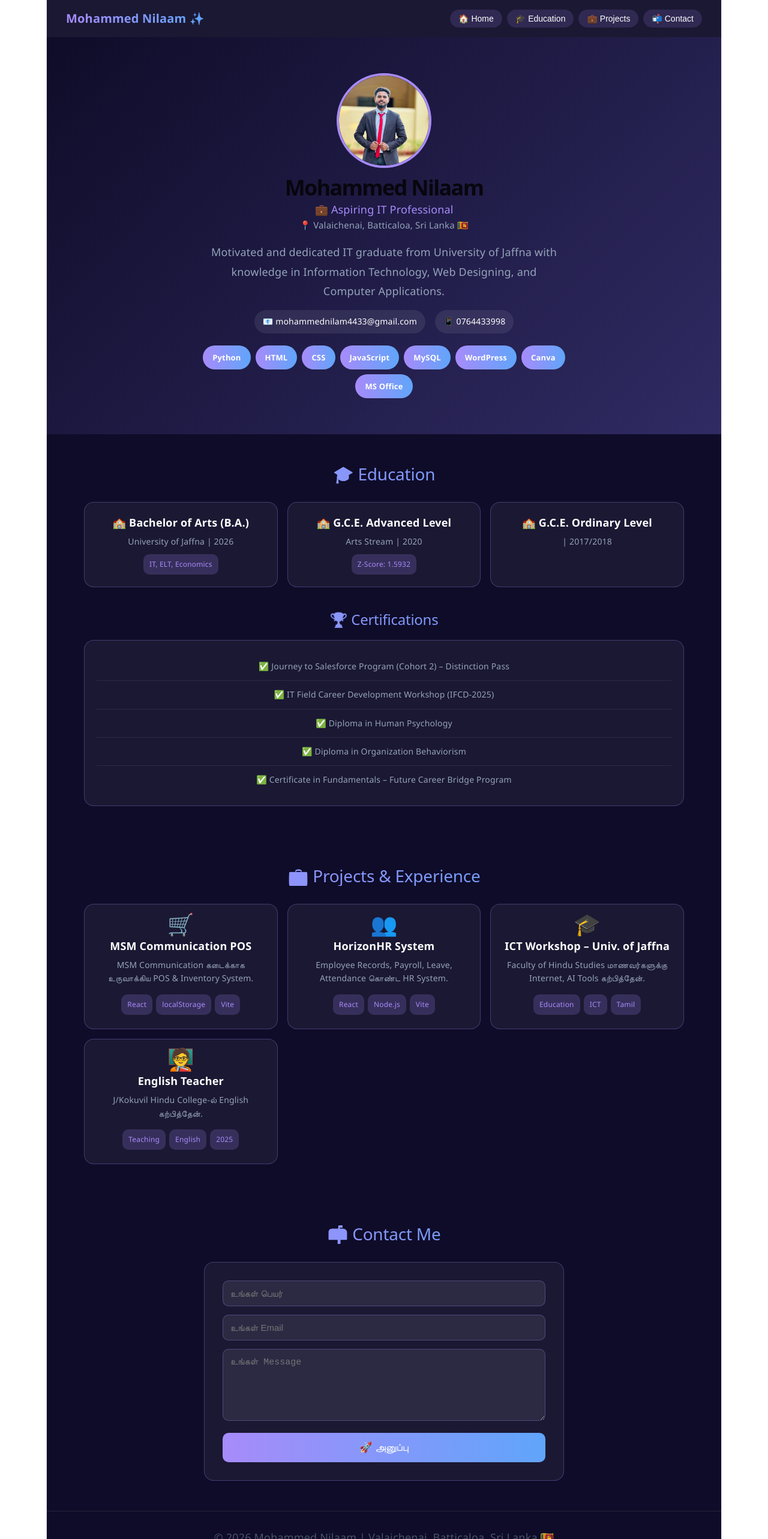
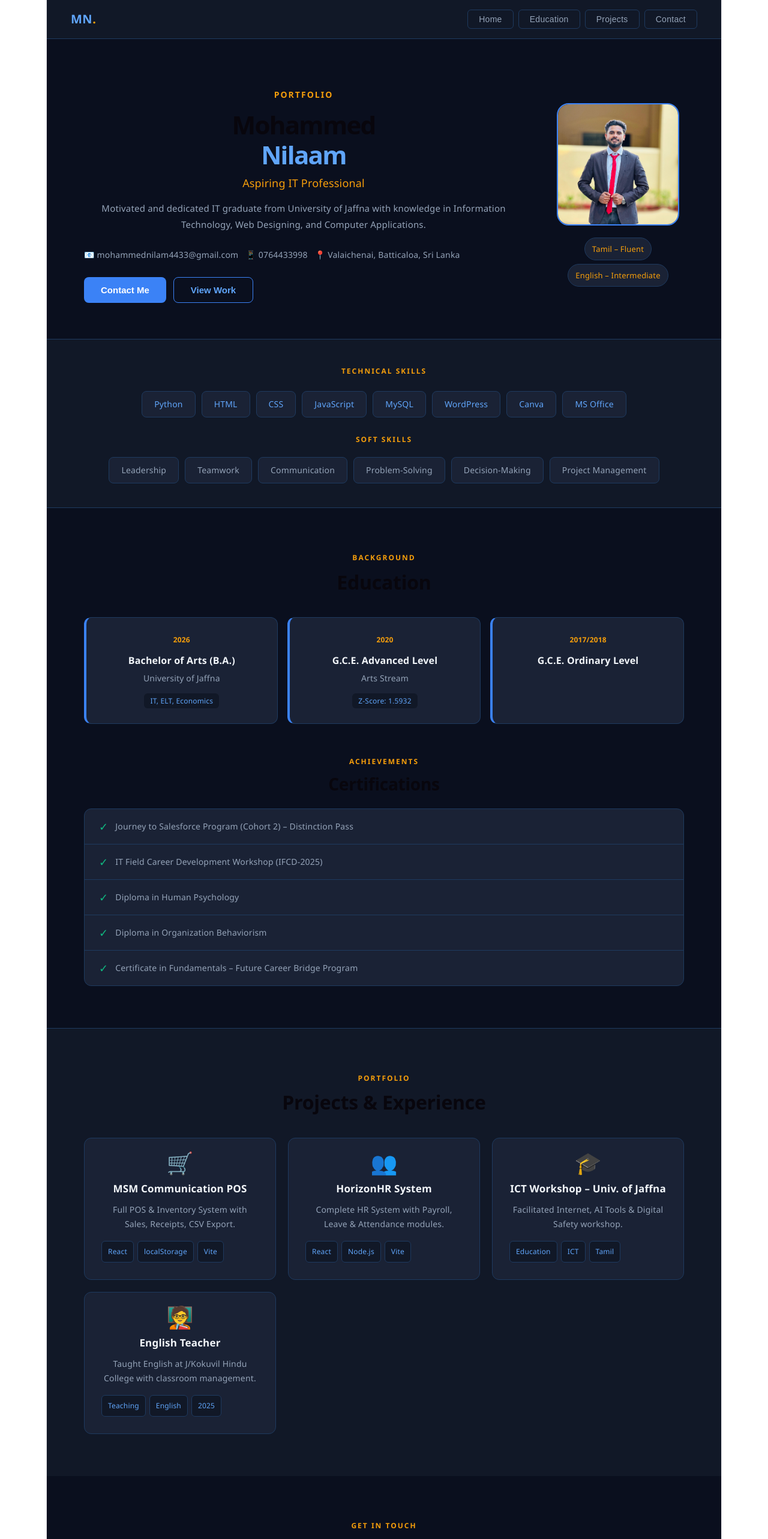
Before and after one commit to vadhupahi-source/portfolio-2026, a React app: page / in a window 1280 px wide. Shown: the top 2566 px of the page at 60% size. Built offline with nearby package versions, Linux system fonts and the light colour scheme; the HTML template or start-up script is replaced by a standard one.

Commit message:
professional design update

```diff
--- a/src/App.jsx
+++ b/src/App.jsx
@@ -4,7 +4,7 @@ import emailjs from '@emailjs/browser';
 const profile = {
   name: "Mohammed Nilaam",
   role: "Aspiring IT Professional",
-  location: "Valaichenai, Batticaloa, Sri Lanka 🇱🇰",
+  location: "Valaichenai, Batticaloa, Sri Lanka",
   email: "mohammednilam4433@gmail.com",
   phone: "0764433998",
   bio: "Motivated and dedicated IT graduate from University of Jaffna with knowledge in Information Technology, Web Designing, and Computer Applications.",
@@ -22,27 +22,42 @@ const profile = {
     "Diploma in Organization Behaviorism",
     "Certificate in Fundamentals – Future Career Bridge Program"
   ],
-  languages: ["Tamil - Fluent", "English - Intermediate"]
+  languages: ["Tamil – Fluent", "English – Intermediate"]
 };
 
 const projects = [
-  { icon: "🛒", title: "MSM Communication POS", desc: "MSM Communication கடைக்காக உருவாக்கிய POS & Inventory System.", tags: ["React", "localStorage", "Vite"] },
-  { icon: "👥", title: "HorizonHR System", desc: "Employee Records, Payroll, Leave, Attendance கொண்ட HR System.", tags: ["React", "Node.js", "Vite"] },
-  { icon: "🎓", title: "ICT Workshop – Univ. of Jaffna", desc: "Faculty of Hindu Studies மாணவர்களுக்கு Internet, AI Tools கற்பித்தேன்.", tags: ["Education", "ICT", "Tamil"] },
-  { icon: "🧑‍🏫", title: "English Teacher", desc: "J/Kokuvil Hindu College-ல் English கற்பித்தேன்.", tags: ["Teaching", "English", "2025"] },
+  { icon: "🛒", title: "MSM Communication POS", desc: "Full POS & Inventory System with Sales, Receipts, CSV Export.", tags: ["React", "localStorage", "Vite"] },
+  { icon: "👥", title: "HorizonHR System", desc: "Complete HR System with Payroll, Leave & Attendance modules.", tags: ["React", "Node.js", "Vite"] },
+  { icon: "🎓", title: "ICT Workshop – Univ. of Jaffna", desc: "Facilitated Internet, AI Tools & Digital Safety workshop.", tags: ["Education", "ICT", "Tamil"] },
+  { icon: "🧑‍🏫", title: "English Teacher", desc: "Taught English at J/Kokuvil Hindu College with classroom management.", tags: ["Teaching", "English", "2025"] },
 ];
 
-function App() {
+const C = {
+  bg: "#0A0F1E",
+  surface: "#111827",
+  card: "#1A2235",
+  border: "#1E3A5F",
+  accent: "#3B82F6",
+  accentLight: "#60A5FA",
+  gold: "#F59E0B",
+  text: "#F1F5F9",
+  muted: "#94A3B8",
+  success: "#10B981",
+};
+
+export default function App() {
   const [form, setForm] = useState({ name: "", email: "", message: "" });
   const [sent, setSent] = useState(false);
+  const [sending, setSending] = useState(false);
 
-  const scrollTo = (id) => document.getElementById(id).scrollIntoView({ behavior: "smooth" });
+  const scrollTo = (id) => document.getElementById(id)?.scrollIntoView({ behavior: "smooth" });
 
   const handleSubmit = async () => {
     if (!form.name || !form.email || !form.message) {
       alert("எல்லா fields-உம் நிரப்புங்கள்!");
       return;
     }
+    setSending(true);
     try {
       await emailjs.send(
         'service_flpgqvr',
@@ -51,117 +66,205 @@ function App() {
         'Lz97Kzo78hViJY56Z'
       );
       setSent(true);
-      setForm({ name: "", email: "", message: "" });
     } catch {
-      alert("அனுப்புவதில் பிரச்சனை!");
+      alert("அனுப்புவதில் பிரச்சனை! மீண்டும் முயற்சிக்கவும்.");
     }
+    setSending(false);
+  };
+
+  const inputStyle = {
+    width: "100%", padding: "12px 16px",
+    background: "#0A0F1E",
+    border: `1px solid ${C.border}`,
+    borderRadius: "10px", color: C.text,
+    fontSize: "15px", marginBottom: "14px",
+    boxSizing: "border-box", outline: "none",
+    transition: "border 0.3s"
   };
 
   return (
-    <div style={{ fontFamily: "'Segoe UI', sans-serif", background: "#0f0c29", minHeight: "100vh", color: "white" }}>
+    <div style={{ fontFamily: "'Segoe UI', sans-serif", background: C.bg, minHeight: "100vh", color: C.text }}>
 
-      {/* Nav */}
-      <nav style={{ display: "flex", justifyContent: "space-between", alignItems: "center", padding: "16px 32px", background: "rgba(255,255,255,0.05)", position: "sticky", top: 0, zIndex: 100, flexWrap: "wrap", gap: "10px" }}>
-        <div style={{ fontWeight: "bold", fontSize: "20px", background: "linear-gradient(to right, #a78bfa, #60a5fa)", WebkitBackgroundClip: "text", WebkitTextFillColor: "transparent" }}>
-          Mohammed Nilaam ✨
+      {/* ── NAV ── */}
+      <nav style={{ display: "flex", justifyContent: "space-between", alignItems: "center", padding: "16px 40px", background: C.surface, borderBottom: `1px solid ${C.border}`, position: "sticky", top: 0, zIndex: 100, flexWrap: "wrap", gap: "12px" }}>
+        <div style={{ fontWeight: "700", fontSize: "20px", color: C.accentLight, letterSpacing: "0.5px" }}>
+          MN<span style={{ color: C.gold }}>.</span>
         </div>
         <div style={{ display: "flex", gap: "8px", flexWrap: "wrap" }}>
-          {[["home","🏠"],["education","🎓"],["projects","💼"],["contact","📬"]].map(([id, icon]) => (
-            <button key={id} onClick={() => scrollTo(id)}
-              style={{ background: "rgba(167,139,250,0.15)", border: "none", color: "white", padding: "7px 14px", borderRadius: "20px", cursor: "pointer", fontSize: "14px" }}>
-              {icon} {id.charAt(0).toUpperCase() + id.slice(1)}
+          {[["home","Home"],["education","Education"],["projects","Projects"],["contact","Contact"]].map(([id, label]) => (
+            <button key={id} onClick={() => scrollTo(id)} style={{
+              background: "transparent", border: `1px solid ${C.border}`,
+              color: C.muted, padding: "7px 18px", borderRadius: "6px",
+              cursor: "pointer", fontSize: "14px", transition: "all 0.2s",
+              fontWeight: "500", letterSpacing: "0.3px"
+            }}
+              onMouseEnter={e => { e.target.style.color = C.accentLight; e.target.style.borderColor = C.accent; }}
+              onMouseLeave={e => { e.target.style.color = C.muted; e.target.style.borderColor = C.border; }}>
+              {label}
             </button>
           ))}
         </div>
       </nav>
 
-      {/* Hero */}
-      <div id="home" style={{ textAlign: "center", padding: "60px 20px 40px", background: "linear-gradient(135deg, #0f0c29, #302b63)" }}>
-        <div style={{ width: "150px", height: "150px", borderRadius: "50%", border: "4px solid #a78bfa", margin: "0 auto 20px", overflow: "hidden" }}>
-          <img src="/nilaam.jpg" alt="Nilaam" style={{ width: "100%", height: "100%", objectFit: "cover" }}
-            onError={(e) => { e.target.style.display='none'; e.target.parentNode.innerHTML='👨‍💻'; e.target.parentNode.style.fontSize='60px'; e.target.parentNode.style.display='flex'; e.target.parentNode.style.alignItems='center'; e.target.parentNode.style.justifyContent='center'; }} />
+      {/* ── HERO ── */}
+      <div id="home" style={{ maxWidth: "1000px", margin: "0 auto", padding: "80px 24px 60px", display: "flex", flexWrap: "wrap", gap: "48px", alignItems: "center" }}>
+
+        {/* Left */}
+        <div style={{ flex: "1", minWidth: "260px" }}>
+          <p style={{ color: C.gold, fontSize: "14px", fontWeight: "600", letterSpacing: "2px", marginBottom: "12px" }}>PORTFOLIO</p>
+          <h1 style={{ fontSize: "42px", fontWeight: "700", margin: "0 0 8px", lineHeight: "1.2" }}>
+            Mohammed<br /><span style={{ color: C.accentLight }}>Nilaam</span>
+          </h1>
+          <p style={{ color: C.gold, fontSize: "18px", fontWeight: "500", margin: "0 0 16px" }}>{profile.role}</p>
+          <p style={{ color: C.muted, lineHeight: "1.8", marginBottom: "24px", fontSize: "15px" }}>{profile.bio}</p>
+
+          <div style={{ display: "flex", gap: "12px", flexWrap: "wrap", marginBottom: "24px" }}>
+            <span style={{ display: "flex", alignItems: "center", gap: "6px", color: C.muted, fontSize: "14px" }}>
+              📧 {profile.email}
+            </span>
+            <span style={{ display: "flex", alignItems: "center", gap: "6px", color: C.muted, fontSize: "14px" }}>
+              📱 {profile.phone}
+            </span>
+            <span style={{ display: "flex", alignItems: "center", gap: "6px", color: C.muted, fontSize: "14px" }}>
+              📍 {profile.location}
+            </span>
+          </div>
+
+          <div style={{ display: "flex", gap: "12px" }}>
+            <button onClick={() => scrollTo("contact")} style={{ padding: "12px 28px", background: C.accent, border: "none", borderRadius: "8px", color: "white", fontSize: "15px", fontWeight: "600", cursor: "pointer" }}>
+              Contact Me
+            </button>
+            <button onClick={() => scrollTo("projects")} style={{ padding: "12px 28px", background: "transparent", border: `1px solid ${C.accent}`, borderRadius: "8px", color: C.accentLight, fontSize: "15px", fontWeight: "600", cursor: "pointer" }}>
+              View Work
+            </button>
+          </div>
         </div>
-        <h1 style={{ fontSize: "36px", margin: "10px 0", fontWeight: "bold" }}>{profile.name}</h1>
-        <p style={{ color: "#a78bfa", fontSize: "18px" }}>💼 {profile.role}</p>
-        <p style={{ color: "#94a3b8", fontSize: "15px" }}>📍 {profile.location}</p>
-        <p style={{ color: "#94a3b8", maxWidth: "600px", margin: "16px auto", lineHeight: "1.8" }}>{profile.bio}</p>
-        <div style={{ display: "flex", justifyContent: "center", gap: "16px", flexWrap: "wrap", margin: "12px 0" }}>
-          <span style={{ padding: "6px 14px", background: "rgba(255,255,255,0.08)", borderRadius: "20px", fontSize: "14px" }}>📧 {profile.email}</span>
-          <span style={{ padding: "6px 14px", background: "rgba(255,255,255,0.08)", borderRadius: "20px", fontSize: "14px" }}>📱 {profile.phone}</span>
-        </div>
-        <div style={{ display: "flex", flexWrap: "wrap", justifyContent: "center", gap: "8px", margin: "20px auto", maxWidth: "700px" }}>
-          {profile.technicalSkills.map((s, i) => (
-            <span key={i} style={{ padding: "7px 16px", background: "linear-gradient(to right, #a78bfa, #60a5fa)", borderRadius: "20px", fontSize: "13px", fontWeight: "bold" }}>{s}</span>
-          ))}
+
+        {/* Right - Photo */}
+        <div style={{ display: "flex", flexDirection: "column", alignItems: "center", gap: "20px" }}>
+          <div style={{ width: "200px", height: "200px", borderRadius: "20px", border: `2px solid ${C.accent}`, overflow: "hidden", background: C.card }}>
+            <img src="/Nilaam.jpg" alt="Mohammed Nilaam"
+              style={{ width: "100%", height: "100%", objectFit: "cover" }}
+              onError={(e) => { e.target.parentNode.innerHTML = '<div style="width:100%;height:100%;display:flex;align-items:center;justify-content:center;font-size:80px">👨‍💻</div>'; }} />
+          </div>
+          <div style={{ display: "flex", flexWrap: "wrap", gap: "6px", justifyContent: "center", maxWidth: "220px" }}>
+            {profile.languages.map((l, i) => (
+              <span key={i} style={{ padding: "5px 12px", background: C.card, border: `1px solid ${C.border}`, borderRadius: "20px", fontSize: "13px", color: C.gold }}>
+                {l}
+              </span>
+            ))}
+          </div>
         </div>
       </div>
 
-      {/* Education */}
-      <div id="education" style={{ padding: "50px 20px", maxWidth: "1000px", margin: "0 auto" }}>
-        <h2 style={{ fontSize: "28px", textAlign: "center", marginBottom: "30px", background: "linear-gradient(to right, #a78bfa, #60a5fa)", WebkitBackgroundClip: "text", WebkitTextFillColor: "transparent" }}>🎓 Education</h2>
-        <div style={{ display: "grid", gridTemplateColumns: "repeat(auto-fit, minmax(260px, 1fr))", gap: "16px" }}>
+      {/* ── SKILLS ── */}
+      <div style={{ background: C.surface, borderTop: `1px solid ${C.border}`, borderBottom: `1px solid ${C.border}`, padding: "40px 24px" }}>
+        <div style={{ maxWidth: "1000px", margin: "0 auto" }}>
+          <p style={{ color: C.gold, fontSize: "12px", fontWeight: "600", letterSpacing: "2px", textAlign: "center", marginBottom: "20px" }}>TECHNICAL SKILLS</p>
+          <div style={{ display: "flex", flexWrap: "wrap", gap: "10px", justifyContent: "center" }}>
+            {profile.technicalSkills.map((s, i) => (
+              <span key={i} style={{ padding: "8px 20px", background: C.card, border: `1px solid ${C.border}`, borderRadius: "8px", fontSize: "14px", color: C.accentLight, fontWeight: "500" }}>
+                {s}
+              </span>
+            ))}
+          </div>
+          <p style={{ color: C.gold, fontSize: "12px", fontWeight: "600", letterSpacing: "2px", textAlign: "center", margin: "24px 0 16px" }}>SOFT SKILLS</p>
+          <div style={{ display: "flex", flexWrap: "wrap", gap: "10px", justifyContent: "center" }}>
+            {profile.softSkills.map((s, i) => (
+              <span key={i} style={{ padding: "8px 20px", background: C.card, border: `1px solid ${C.border}`, borderRadius: "8px", fontSize: "14px", color: C.muted }}>
+                {s}
+              </span>
+            ))}
+          </div>
+        </div>
+      </div>
+
+      {/* ── EDUCATION ── */}
+      <div id="education" style={{ maxWidth: "1000px", margin: "0 auto", padding: "70px 24px" }}>
+        <p style={{ color: C.gold, fontSize: "12px", fontWeight: "600", letterSpacing: "2px", marginBottom: "8px" }}>BACKGROUND</p>
+        <h2 style={{ fontSize: "32px", fontWeight: "700", marginBottom: "40px" }}>Education</h2>
+        <div style={{ display: "grid", gridTemplateColumns: "repeat(auto-fit, minmax(260px, 1fr))", gap: "16px", marginBottom: "50px" }}>
           {profile.education.map((e, i) => (
-            <div key={i} style={{ background: "rgba(255,255,255,0.05)", borderRadius: "16px", padding: "20px", border: "1px solid rgba(167,139,250,0.3)" }}>
-              <div style={{ fontWeight: "bold", marginBottom: "6px" }}>🏫 {e.degree}</div>
-              <div style={{ color: "#94a3b8", fontSize: "14px" }}>{e.place} {e.year && `| ${e.year}`}</div>
-              {e.stream && <span style={{ display: "inline-block", marginTop: "8px", padding: "4px 10px", background: "rgba(167,139,250,0.2)", borderRadius: "10px", fontSize: "12px", color: "#a78bfa" }}>{e.stream}</span>}
+            <div key={i} style={{ background: C.card, borderRadius: "12px", padding: "24px", border: `1px solid ${C.border}`, borderLeft: `4px solid ${C.accent}` }}>
+              <p style={{ color: C.gold, fontSize: "12px", fontWeight: "600", marginBottom: "8px" }}>{e.year}</p>
+              <p style={{ fontWeight: "700", fontSize: "16px", marginBottom: "4px" }}>{e.degree}</p>
+              {e.place && <p style={{ color: C.muted, fontSize: "14px", marginBottom: "8px" }}>{e.place}</p>}
+              {e.stream && <span style={{ padding: "4px 10px", background: C.surface, borderRadius: "6px", fontSize: "12px", color: C.accentLight }}>{e.stream}</span>}
             </div>
           ))}
         </div>
 
-        <h2 style={{ fontSize: "24px", textAlign: "center", margin: "40px 0 20px", background: "linear-gradient(to right, #a78bfa, #60a5fa)", WebkitBackgroundClip: "text", WebkitTextFillColor: "transparent" }}>🏆 Certifications</h2>
-        <div style={{ background: "rgba(255,255,255,0.05)", borderRadius: "16px", padding: "20px", border: "1px solid rgba(167,139,250,0.3)" }}>
+        <p style={{ color: C.gold, fontSize: "12px", fontWeight: "600", letterSpacing: "2px", marginBottom: "8px" }}>ACHIEVEMENTS</p>
+        <h2 style={{ fontSize: "28px", fontWeight: "700", marginBottom: "24px" }}>Certifications</h2>
+        <div style={{ background: C.card, borderRadius: "12px", border: `1px solid ${C.border}`, overflow: "hidden" }}>
           {profile.certifications.map((c, i) => (
-            <div key={i} style={{ padding: "10px 0", borderBottom: i < profile.certifications.length - 1 ? "1px solid rgba(255,255,255,0.08)" : "none", color: "#94a3b8", fontSize: "14px" }}>
-              ✅ {c}
+            <div key={i} style={{ padding: "16px 24px", borderBottom: i < profile.certifications.length - 1 ? `1px solid ${C.border}` : "none", display: "flex", alignItems: "center", gap: "12px" }}>
+              <span style={{ color: C.success, fontSize: "18px" }}>✓</span>
+              <span style={{ color: C.muted, fontSize: "14px" }}>{c}</span>
             </div>
           ))}
         </div>
       </div>
 
-      {/* Projects */}
-      <div id="projects" style={{ padding: "50px 20px", maxWidth: "1000px", margin: "0 auto" }}>
-        <h2 style={{ fontSize: "28px", textAlign: "center", marginBottom: "30px", background: "linear-gradient(to right, #a78bfa, #60a5fa)", WebkitBackgroundClip: "text", WebkitTextFillColor: "transparent" }}>💼 Projects & Experience</h2>
-        <div style={{ display: "grid", gridTemplateColumns: "repeat(auto-fit, minmax(260px, 1fr))", gap: "16px" }}>
-          {projects.map((p, i) => (
-            <div key={i} style={{ background: "rgba(255,255,255,0.05)", borderRadius: "16px", padding: "20px", border: "1px solid rgba(167,139,250,0.3)" }}>
-              <div style={{ fontSize: "36px", marginBottom: "10px" }}>{p.icon}</div>
-              <div style={{ fontWeight: "bold", marginBottom: "8px" }}>{p.title}</div>
-              <div style={{ color: "#94a3b8", fontSize: "14px", lineHeight: "1.6" }}>{p.desc}</div>
-              <div style={{ marginTop: "12px" }}>
-                {p.tags.map((t, j) => <span key={j} style={{ display: "inline-block", margin: "3px", padding: "4px 10px", background: "rgba(167,139,250,0.2)", borderRadius: "10px", fontSize: "12px", color: "#a78bfa" }}>{t}</span>)}
+      {/* ── PROJECTS ── */}
+      <div id="projects" style={{ background: C.surface, borderTop: `1px solid ${C.border}` }}>
+        <div style={{ maxWidth: "1000px", margin: "0 auto", padding: "70px 24px" }}>
+          <p style={{ color: C.gold, fontSize: "12px", fontWeight: "600", letterSpacing: "2px", marginBottom: "8px" }}>PORTFOLIO</p>
+          <h2 style={{ fontSize: "32px", fontWeight: "700", marginBottom: "40px" }}>Projects & Experience</h2>
+          <div style={{ display: "grid", gridTemplateColumns: "repeat(auto-fit, minmax(260px, 1fr))", gap: "20px" }}>
+            {projects.map((p, i) => (
+              <div key={i} style={{ background: C.card, borderRadius: "12px", padding: "28px", border: `1px solid ${C.border}`, transition: "transform 0.2s" }}
+                onMouseEnter={e => e.currentTarget.style.transform = "translateY(-4px)"}
+                onMouseLeave={e => e.currentTarget.style.transform = "translateY(0)"}>
+                <div style={{ fontSize: "36px", marginBottom: "16px" }}>{p.icon}</div>
+                <h3 style={{ fontSize: "17px", fontWeight: "700", marginBottom: "10px" }}>{p.title}</h3>
+                <p style={{ color: C.muted, fontSize: "14px", lineHeight: "1.7", marginBottom: "16px" }}>{p.desc}</p>
+                <div style={{ display: "flex", flexWrap: "wrap", gap: "6px" }}>
+                  {p.tags.map((t, j) => (
+                    <span key={j} style={{ padding: "4px 10px", background: C.surface, border: `1px solid ${C.border}`, borderRadius: "6px", fontSize: "12px", color: C.accentLight }}>
+                      {t}
+                    </span>
+                  ))}
+                </div>
               </div>
-            </div>
-          ))}
+            ))}
+          </div>
         </div>
       </div>
 
-      {/* Contact */}
-      <div id="contact" style={{ padding: "50px 20px", maxWidth: "600px", margin: "0 auto" }}>
-        <h2 style={{ fontSize: "28px", textAlign: "center", marginBottom: "30px", background: "linear-gradient(to right, #a78bfa, #60a5fa)", WebkitBackgroundClip: "text", WebkitTextFillColor: "transparent" }}>📬 Contact Me</h2>
-        <div style={{ background: "rgba(255,255,255,0.05)", borderRadius: "16px", padding: "30px", border: "1px solid rgba(167,139,250,0.3)" }}>
+      {/* ── CONTACT ── */}
+      <div id="contact" style={{ maxWidth: "680px", margin: "0 auto", padding: "70px 24px" }}>
+        <p style={{ color: C.gold, fontSize: "12px", fontWeight: "600", letterSpacing: "2px", marginBottom: "8px" }}>GET IN TOUCH</p>
+        <h2 style={{ fontSize: "32px", fontWeight: "700", marginBottom: "10px" }}>Contact Me</h2>
+        <p style={{ color: C.muted, marginBottom: "36px" }}>உங்கள் Message-ஐ அனுப்புங்கள் — விரைவில் பதில் சொல்கிறேன்.</p>
+        <div style={{ background: C.card, borderRadius: "16px", padding: "36px", border: `1px solid ${C.border}` }}>
           {sent ? (
-            <div style={{ textAlign: "center", color: "#4ade80", fontSize: "20px", padding: "20px" }}>✅ Message அனுப்பப்பட்டது! நன்றி 🙏</div>
+            <div style={{ textAlign: "center", padding: "30px" }}>
+              <div style={{ fontSize: "48px", marginBottom: "16px" }}>✅</div>
+              <h3 style={{ color: C.success, fontSize: "22px", marginBottom: "8px" }}>Message Sent!</h3>
+              <p style={{ color: C.muted }}>நன்றி — விரைவில் தொடர்புகொள்கிறேன்.</p>
+            </div>
           ) : (
             <>
-              <input style={{ width: "100%", padding: "12px", background: "rgba(255,255,255,0.08)", border: "1px solid rgba(167,139,250,0.3)", borderRadius: "10px", color: "white", fontSize: "15px", marginBottom: "14px", boxSizing: "border-box", outline: "none" }}
-                placeholder="உங்கள் பெயர்" value={form.name} onChange={(e) => setForm({ ...form, name: e.target.value })} />
-              <input style={{ width: "100%", padding: "12px", background: "rgba(255,255,255,0.08)", border: "1px solid rgba(167,139,250,0.3)", borderRadius: "10px", color: "white", fontSize: "15px", marginBottom: "14px", boxSizing: "border-box", outline: "none" }}
-                placeholder="உங்கள் Email" value={form.email} onChange={(e) => setForm({ ...form, email: e.target.value })} />
-              <textarea style={{ width: "100%", padding: "12px", background: "rgba(255,255,255,0.08)", border: "1px solid rgba(167,139,250,0.3)", borderRadius: "10px", color: "white", fontSize: "15px", marginBottom: "14px", boxSizing: "border-box", outline: "none", height: "120px", resize: "vertical" }}
-                placeholder="உங்கள் Message" value={form.message} onChange={(e) => setForm({ ...form, message: e.target.value })} />
-              <button style={{ width: "100%", padding: "14px", background: "linear-gradient(to right, #a78bfa, #60a5fa)", border: "none", borderRadius: "10px", color: "white", fontSize: "17px", fontWeight: "bold", cursor: "pointer" }}
-                onClick={handleSubmit}>🚀 அனுப்பு</button>
+              <div style={{ display: "grid", gridTemplateColumns: "1fr 1fr", gap: "14px" }}>
+                <input style={inputStyle} placeholder="உங்கள் பெயர்" value={form.name} onChange={e => setForm({ ...form, name: e.target.value })} />
+                <input style={inputStyle} placeholder="உங்கள் Email" value={form.email} onChange={e => setForm({ ...form, email: e.target.value })} />
+              </div>
+              <textarea style={{ ...inputStyle, height: "130px", resize: "vertical" }} placeholder="உங்கள் Message..." value={form.message} onChange={e => setForm({ ...form, message: e.target.value })} />
+              <button onClick={handleSubmit} disabled={sending} style={{ width: "100%", padding: "14px", background: sending ? C.border : C.accent, border: "none", borderRadius: "10px", color: "white", fontSize: "16px", fontWeight: "700", cursor: sending ? "not-allowed" : "pointer", transition: "background 0.3s" }}>
+                {sending ? "அனுப்புகிறது..." : "🚀 அனுப்பு"}
+              </button>
             </>
           )}
         </div>
       </div>
 
-      <footer style={{ textAlign: "center", padding: "30px", color: "#475569", borderTop: "1px solid rgba(255,255,255,0.1)" }}>
-        <p>© 2026 Mohammed Nilaam | Valaichenai, Batticaloa, Sri Lanka 🇱🇰</p>
+      {/* ── FOOTER ── */}
+      <footer style={{ background: C.surface, borderTop: `1px solid ${C.border}`, padding: "30px", textAlign: "center" }}>
+        <p style={{ color: C.muted, fontSize: "14px" }}>
+          © 2026 <span style={{ color: C.accentLight }}>Mohammed Nilaam</span> · Valaichenai, Batticaloa, Sri Lanka 🇱🇰
+        </p>
       </footer>
     </div>
   );
 }
-
-export default App;
```
